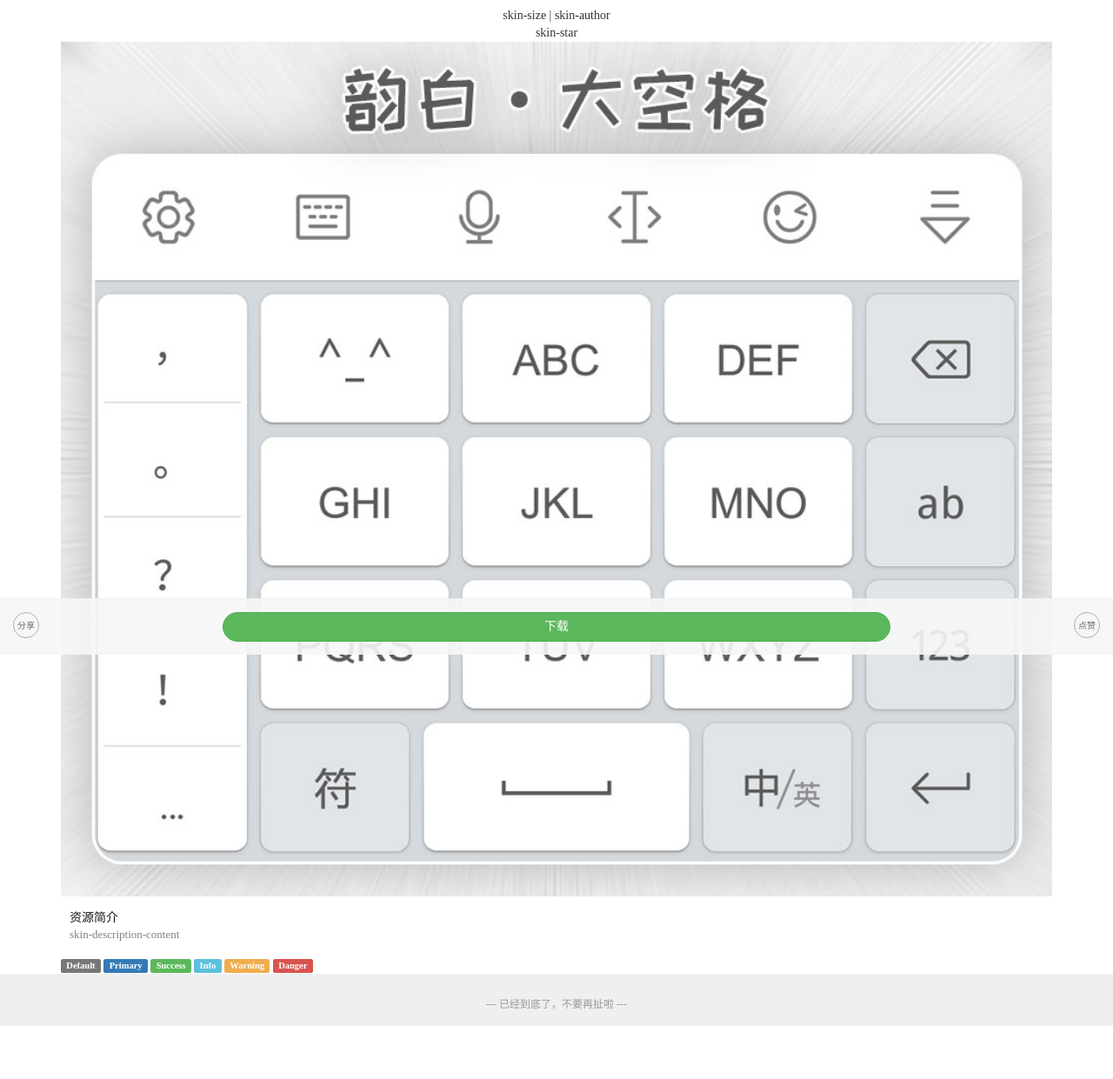
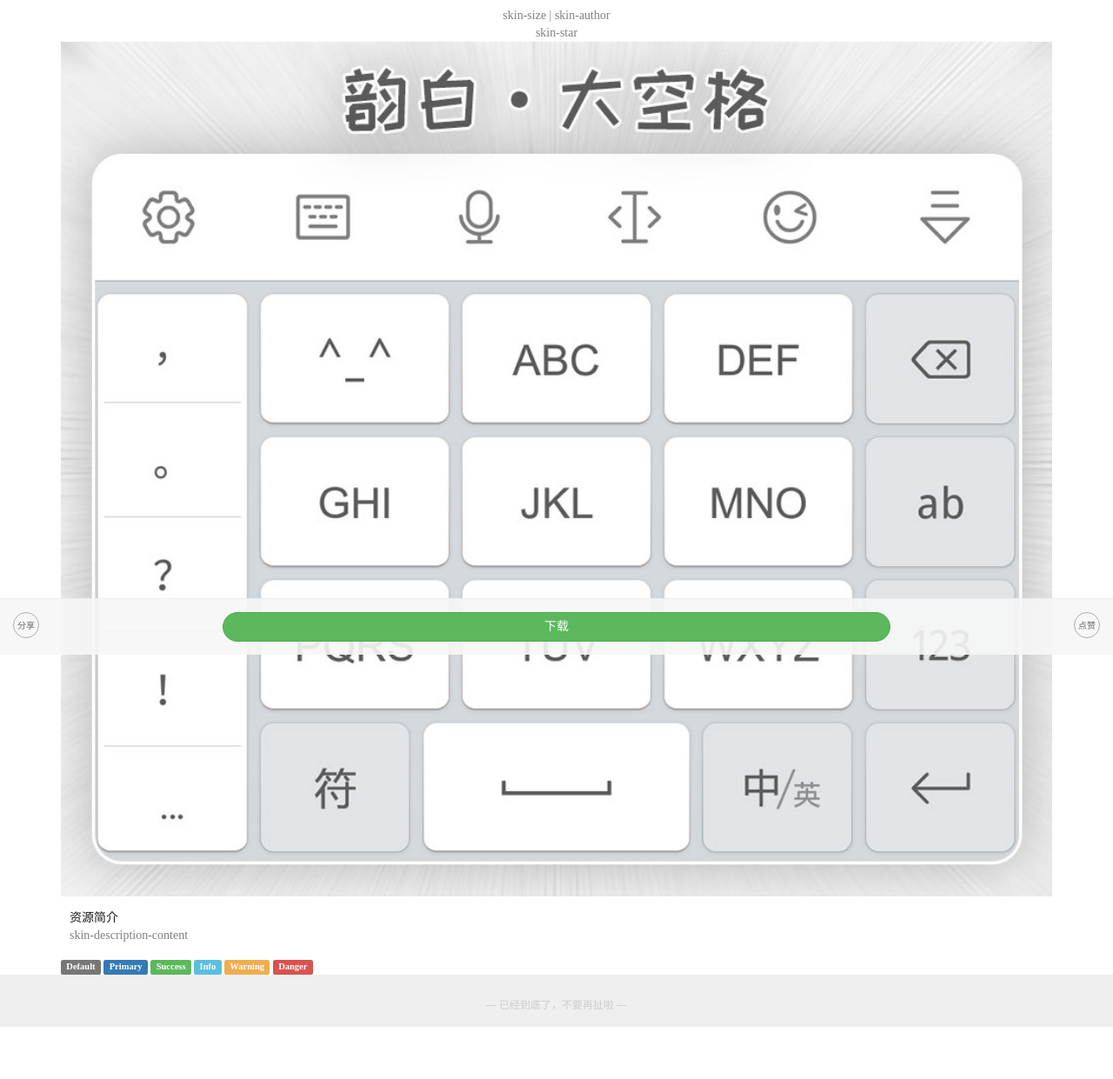
Before and after one commit to godbiao/i, a PHP site: page /skins/item.html in a window 1280 px wide. Shown: the part 47-1288 px from the top of the page at 87% size. Before the commit the page ends 1227 px from the top, so only its background shows below. Run offline with PHP 8.4, Linux system fonts and the light colour scheme.

Commit message:
skins-item-1.0

```diff
--- a/skins/css/style.css
+++ b/skins/css/style.css
@@ -27,7 +27,7 @@ ul {
 
 .nomore {
     font-size: 12px;
-    color: #999;
+    color: #ccc;
     height: 50px;
     text-align: center;
     line-height: 50px;
@@ -138,6 +138,8 @@ ul {
 
 #item .skin-sas {
     text-align: center;
+    font-size: 14px;
+    color: #7f7f7f;
 }
 
 #item .skin-details-preview img {
@@ -155,7 +157,7 @@ ul {
 
 #item .skin-description-content,
 #item .skin-description-update {
-    font-size: 13px;
+    font-size: 14px;
     color: #7f7f7f;
 }
 
```
